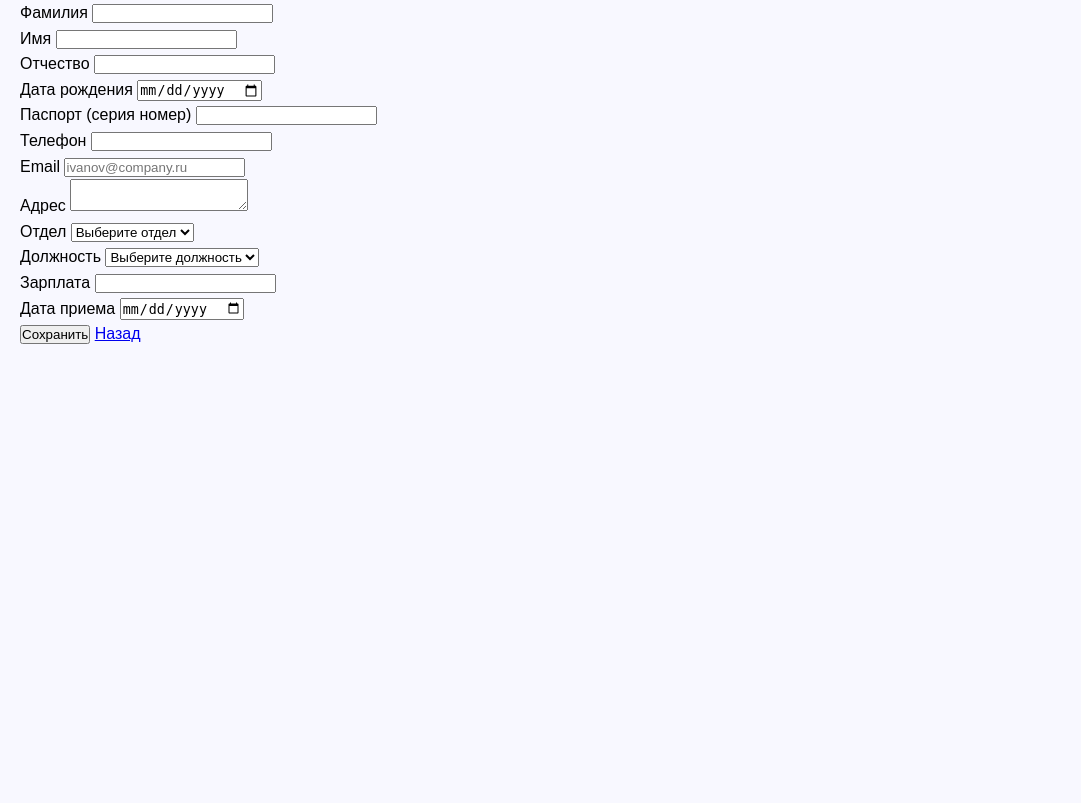
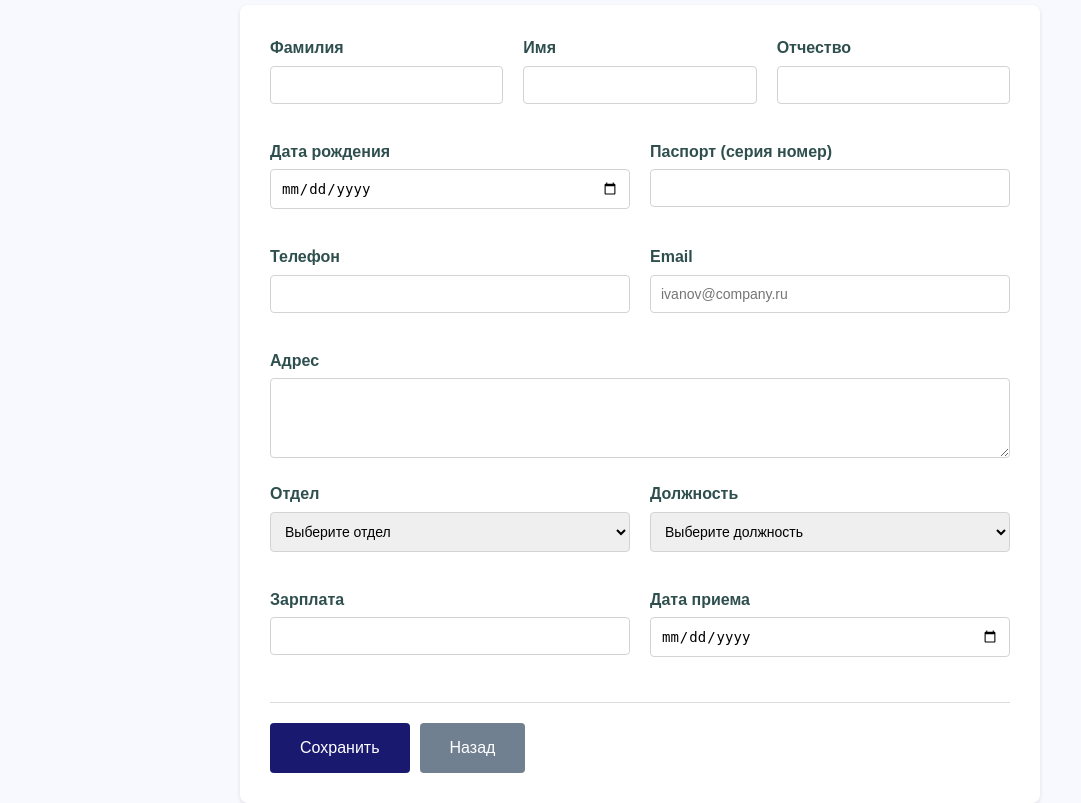
Before and after one commit to vollnlenna57-del/TestTask, a PHP site: page /employee_form.php in a window 1280 px wide. Shown: the whole page, without its empty margins (0-1081 px from the left). Before the commit the page ends 344 px from the top, so only its background shows below. Run offline with PHP 8.4, Linux system fonts and the light colour scheme; data comes from the database, SQL or seed files in the repository.

Commit message:
добавление кнопок добавления/редактирования на главной; добавление стилей

```diff
--- a/css/styles.css
+++ b/css/styles.css
@@ -149,3 +149,118 @@ h1 {
     border-color: midnightblue;
     box-shadow: 0 0 0 2px rgba(25, 25, 112, 0.1);
 }
+
+.employee-form {
+    background: white;
+    padding: 30px;
+    border-radius: 8px;
+    box-shadow: 0 2px 4px rgba(0,0,0,0.1);
+    max-width: 800px;
+    margin: 0 auto;
+    margin-top: 5px;
+}
+
+.form-row {
+    display: flex;
+    gap: 20px;
+    margin-bottom: 20px;
+}
+
+.form-row .form-group {
+    flex: 1;
+}
+
+.form-group {
+    margin-bottom: 15px;
+}
+
+.form-group label {
+    display: block;
+    margin-bottom: 5px;
+    font-weight: bold;
+    color: darkslategray;
+}
+
+.form-group input,
+.form-group select,
+.form-group textarea {
+    width: 100%;
+    padding: 10px;
+    border: 1px solid lightgray;
+    border-radius: 4px;
+    font-size: 14px;
+}
+
+.form-group textarea {
+    height: 80px;
+    resize: vertical;
+}
+
+.form-group small {
+    display: block;
+    margin-top: 5px;
+    color: dimgray;
+    font-size: 12px;
+}
+
+.form-actions {
+    display: flex;
+    gap: 10px;
+    margin-top: 30px;
+    padding-top: 20px;
+    border-top: 1px solid gainsboro;
+}
+
+.btn-save {
+    background: midnightblue;
+    color: white;
+    border: none;
+    padding: 12px 30px;
+    border-radius: 4px;
+    cursor: pointer;
+    font-size: 16px;
+}
+
+.btn-save:hover {
+    background: darkblue;
+}
+
+.btn-back {
+    background: slategray;
+    color: white;
+    padding: 12px 30px;
+    border-radius: 4px;
+    text-decoration: none;
+    font-size: 16px;
+}
+
+.btn-back:hover {
+    background: darkslategray;
+}
+
+.btn-add {
+    background: forestgreen;
+    color: white;
+    padding: 10px 20px;
+    border-radius: 4px;
+    text-decoration: none;
+    display: inline-block;
+    margin-bottom: 20px;
+}
+
+.btn-add:hover {
+    background: darkgreen;
+}
+
+.btn-edit {
+    background: slategray;
+    color: white;
+    padding: 5px 10px;
+    border-radius: 3px;
+    text-decoration: none;
+    font-size: 12px;
+}
+
+.btn-edit:hover {
+    background: midnightblue;
+}
--- a/index.php
+++ b/index.php
@@ -18,6 +18,7 @@
         $search_query = $_GET['search'] ?? '';
 
         $sql = "SELECT
+                    e.id,
                     e.last_name,
                     e.first_name,
                     e.middle_name,
@@ -99,6 +100,7 @@
         <?php
         if ($result && $result->num_rows > 0) {
         ?>
+        <a href="employee_form.php" class="btn-add">Добавить сотрудника</a>
         <table class="employees-table">
             <thead>
                 <tr>
@@ -137,6 +139,7 @@
                     <td><?php echo htmlspecialchars($row['position_title']); ?></td>
                     <td class="salary"><?php echo number_format($row['salary'], 0, '', ' '); ?> ₽</td>
                     <td><?php echo date('d.m.Y', strtotime($row['hire_date'])); ?></td>
+                    <td> <a href="employee_form.php?id=<?php echo $row['id']; ?>" class="btn-edit">Редактировать</a> </td>
                 </tr>
                 <?php endwhile; ?>
             </tbody>
```
